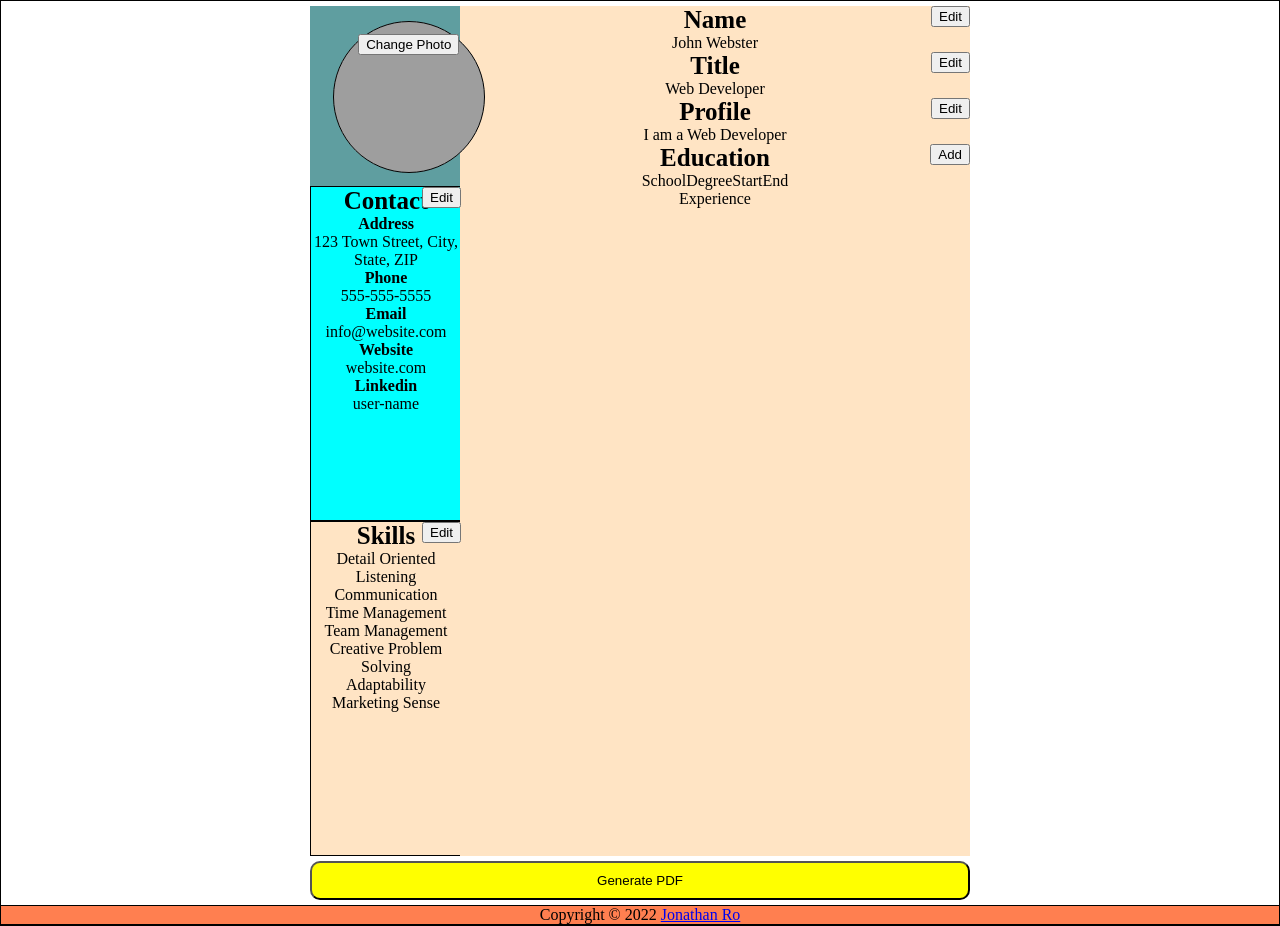
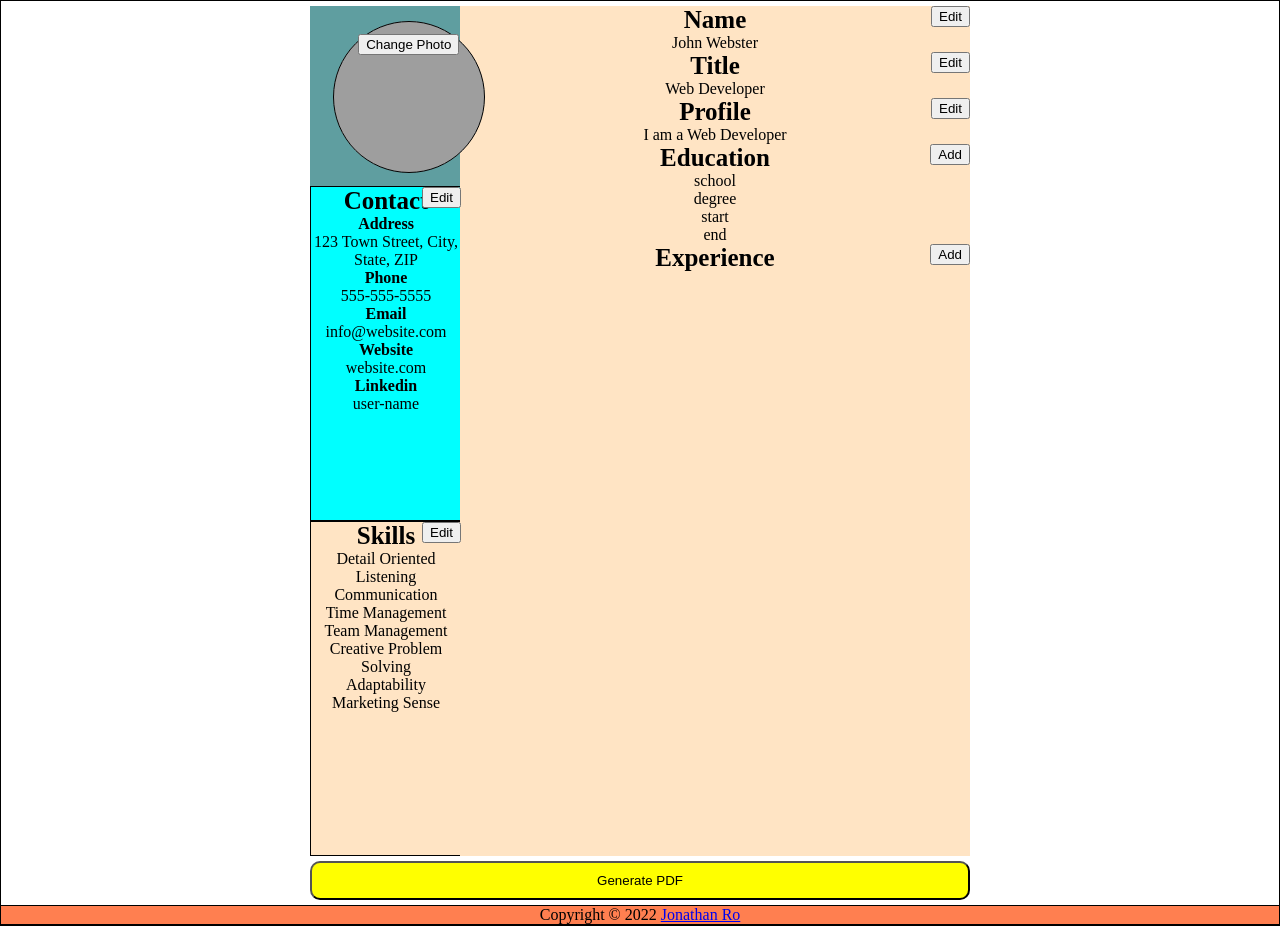
Before and after one commit to jonro2955/odin_javascript_8_cv_application, a React (Create React App) app: page / in a window 1280 px wide. Built offline with nearby package versions, Linux system fonts and the light colour scheme; grey boxes are pictures that could not be loaded.

Commit message:
Use array map function to print contents of state item containing education credentials in an array

```diff
--- a/src/components/level-3-Resume/Education.js
+++ b/src/components/level-3-Resume/Education.js
@@ -8,7 +8,9 @@ class Education extends Component {
     this.onSubmit = this.onSubmit.bind(this);
     this.state = {
       editorToggle: false,
-      education: [['School', 'Degree', 'Start', 'End']],
+      education: [
+        <Cred school='school' degree='degree' start='start' end='end' />,
+      ],
     };
   }
 
@@ -21,32 +23,35 @@ class Education extends Component {
 
   onSubmit = (e) => {
     e.preventDefault();
+    // let eduList = document.querySelector('#eduList');
     let form = document.querySelector('#addEduForm');
-    let displayDiv = document.querySelector('#eduList');
     let school = form.elements['schoolInput'].value;
     let degree = form.elements['degreeInput'].value;
     let start = form.elements['startInput'].value;
     let end = form.elements['endInput'].value;
-
     this.setState((prevState) => ({
       editorToggle: false,
-      education: prevState.education.concat([school, degree, start, end]),
+      education: prevState.education.concat([
+        <Cred school={school} degree={degree} start={start} end={end} />,
+      ]),
     }));
-    displayDiv.append(
-      <Cred school='school' degree='degree' start='start' end='end' />
-    );
+    console.log(this.state.education);
   };
 
   render() {
     return (
       <div id='Education'>
-        <div className='leftColumnHeader'>
-          <div className='leftColumnHeading'>Education</div>
+        <div className='rightColumnHeader'>
+          <div>Education</div>
           <button className='editBtn' onClick={this.toggleEditor}>
             Add
           </button>
         </div>
-        <div id='eduList'>{this.state.education}</div>
+        <div id='eduList'>
+          {this.state.education.map((school) => (
+            <div key={school}> {school} </div>
+          ))}
+        </div>
 
         {/* education adder form */}
         {this.state.editorToggle && (
@@ -55,10 +60,6 @@ class Education extends Component {
             className='componentEditForm'
             onSubmit={this.onSubmit}
           >
-            <button className='closeBtn' onClick={this.toggleEditor}>
-              Cancel
-            </button>
-
             <div className='adderFormHeading'>Add Education</div>
 
             {/* school name */}
--- a/src/components/level-3-Resume/Experience.js
+++ b/src/components/level-3-Resume/Experience.js
@@ -8,7 +8,12 @@ class Experience extends Component {
   render() {
     return (
       <div id='Experience'>
-        <p>Experience</p>
+        <div className='rightColumnHeader'>
+          <div>Experience</div>
+          <button className='editBtn' onClick={this.toggleEditor}>
+            Add
+          </button>
+        </div>
       </div>
     );
   }
--- a/src/styles/index.css
+++ b/src/styles/index.css
@@ -121,3 +121,8 @@
 .adderFormHeading{
   font-size: 25px;
 }
+.rightColumnHeader{
+  position: relative;
+  font-size: 25px;
+  font-weight: bold;
+}
```
